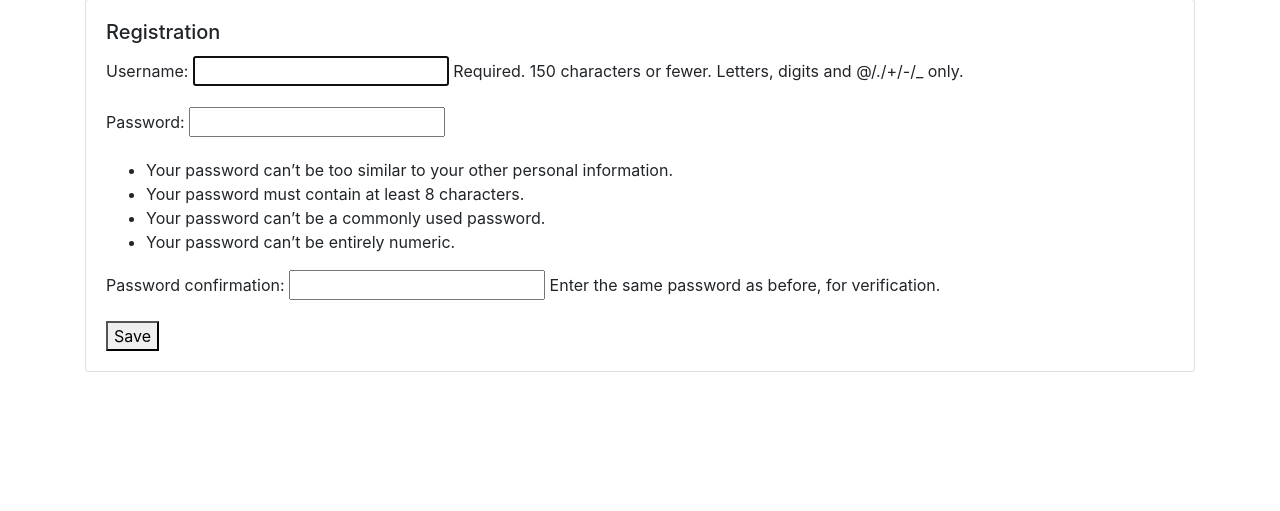
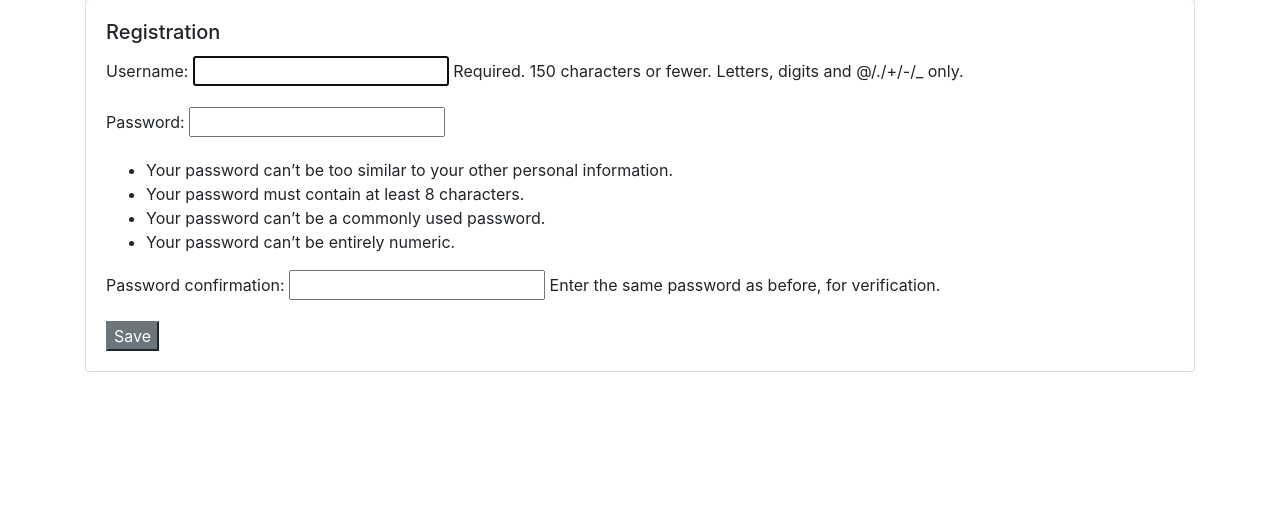
Before and after one commit to Cocorico84/litreview, a Django app: page /reviews/create_user in a window 1280 px wide. Shown: the part 73-584 px from the top of the page. Run offline with Django 3.2, Linux system fonts and the light colour scheme; some libraries are stand-ins or nearby versions.

Commit message:
prettify button

```diff
--- a/reviews/templates/registration.html
+++ b/reviews/templates/registration.html
@@ -14,7 +14,7 @@ Registration
                     <form method="POST">
                         {% csrf_token %}
                         {{ form.as_p }}
-                        <button type="submit">Save</button>
+                        <button type="submit" class="btn-secondary">Save</button>
                     </form>
                 </div>
             </div>
--- a/reviews/templates/registration/login.html
+++ b/reviews/templates/registration/login.html
@@ -1,7 +1,7 @@
 {% extends 'base.html' %}
 
 {% block title %}
-
+Login
 {% endblock %}
 
 {% block content %}
```
Also changed, not shown: db.sqlite3.
